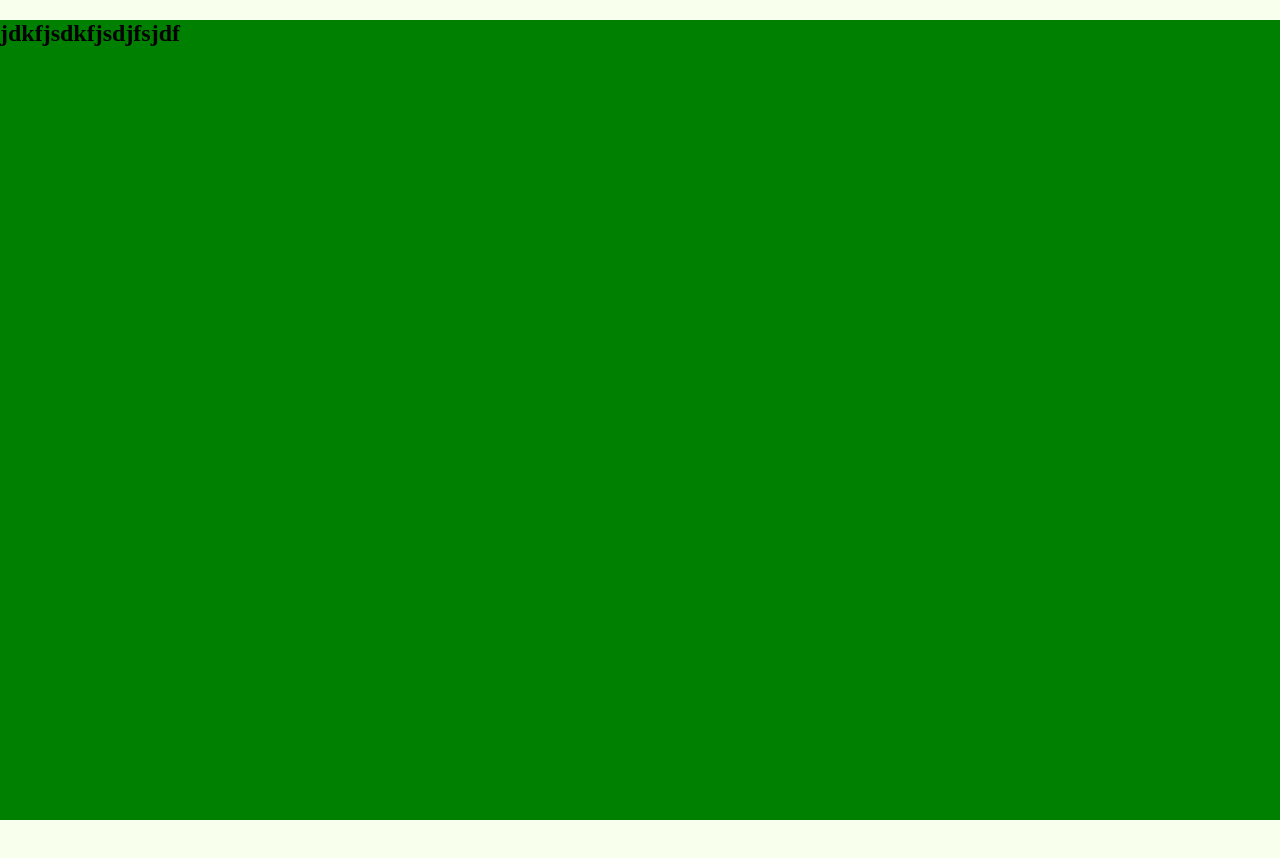
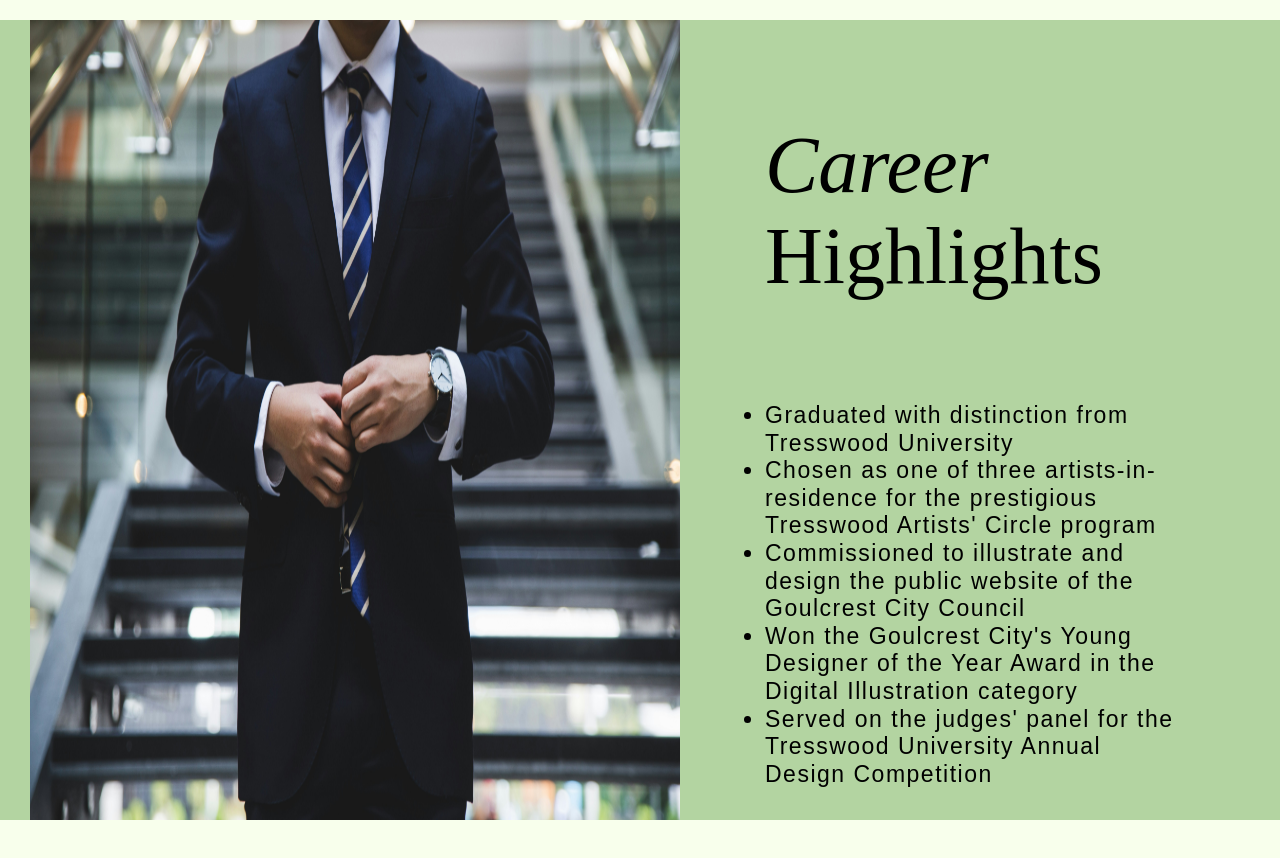
Before and after one commit to Jamjam15/Portfolio, a plain HTML site: page index.html in a window 1280 px wide. Shown: the part 780-1638 px from the top of the page. Before the commit the page ends 1600 px from the top, so only its background shows below. Drawn offline with Linux system fonts and the light colour scheme.

Commit message:
Add Second Page

```diff
--- a/index.html
+++ b/index.html
@@ -9,21 +9,44 @@
 <body>
 
 <header>
-    <img src="/designs/line_green-removebg-preview (1).png" alt="">
+
     <div class="header-content">
         <h1>Hi, I'm <i>Jamil Mariano</i>, <br> and I'm a Web Developer.</h1>
 
         <p>I help clients design their dreams, <br> and then I make those dreams come true.</p>
 
-        <a href=""><h5>HIRE ME</h5></a>
+        <a href="index2.html"><h5>HIRE ME</h5></a>
+
     </div>
 </header>
 
 
     <section id="second">
-        <div class="hi">
-            <h1>jdkfjsdkfjsdjfsjdf</h1>
+        <div class="image">
+            <img src="./designs/hunters-race-MYbhN8KaaEc-unsplash.jpg" alt="">
+        </div>
+
+        <div class="section-content">
+            <div class="title">
+                <h1> <i>Career</i> <br> Highlights</h1>
+            </div>
+
+            <div class="list">
+                <ul>
+                    <li>Graduated with distinction from Tresswood University</li>
+                    <li>Chosen as one of three artists-in-residence for the prestigious Tresswood Artists' Circle program</li>
+                    <li>Commissioned to illustrate and design the public website of the Goulcrest City Council</li>
+                    <li>Won the Goulcrest City's Young Designer of the Year Award in the Digital Illustration category</li>
+                    <li>Served on the judges' panel for the Tresswood University Annual Design Competition</li>
+                </ul>
+            </div>
         </div>
     </section>
+
+    <div class="third">
+
+    </div>
+
+
 </body>
 </html>
--- a/style.css
+++ b/style.css
@@ -27,13 +27,6 @@ header h1{
     font-weight: lighter;
 }
 
-header img{
-    position: absolute;
-    top: 100px;
-    left: 600px;
-    width: 600px;
-}
-
 header p{
     font-size: 26px;
     line-height: 1.4em;
@@ -44,14 +37,46 @@ header h5, header a{
     font-size: 25px;
     text-decoration: none;
     color: inherit;
+    font-family: system-ui, -apple-system, BlinkMacSystemFont, 'Segoe UI', Roboto, Oxygen, Ubuntu, Cantarell, 'Open Sans', 'Helvetica Neue', sans-serif;
 }
 
 /* 2nd */
 
-#second{
-    background-color: green;
+section{
+    height: 100vh;
+    display: flex;
 }
 
-.hi{
+#second{
+    background-color: #B3D4A1;
+}
+
+.image, img{
+    width: 650px;
+    height: 100vh;
+    margin-left: 15px;
+}
+
+.section-content{
+    padding: 100px;
+
+}
+
+.section-content h1{
+    font-size: 80px;
+    font-weight: lighter;
+    margin-bottom: 100px;
+}
+
+.section-content ul li{
+    font-size: 23px;
+    line-height: 1.2em;
+    font-family: sans-serif;
+    letter-spacing: 1.5px;
+}
+
+/* 3rd */
+
+.third{
     height: 100vh;
 }
```
Also changed, not shown: designs/geometric-shapes-background-flat-design/3181111.ai.png (added), designs/geometric-shapes-background-flat-design/3181113.jpg (added), designs/geometric-shapes-background-flat-design/License free.txt (added), designs/geometric-shapes-background-flat-design/License premium.txt (added), designs/hunters-race-MYbhN8KaaEc-unsplash.jpg (added), designs/images.jpg (added), images.jpg (added), line_green-removebg-preview (1).png (added), 3 other files.
